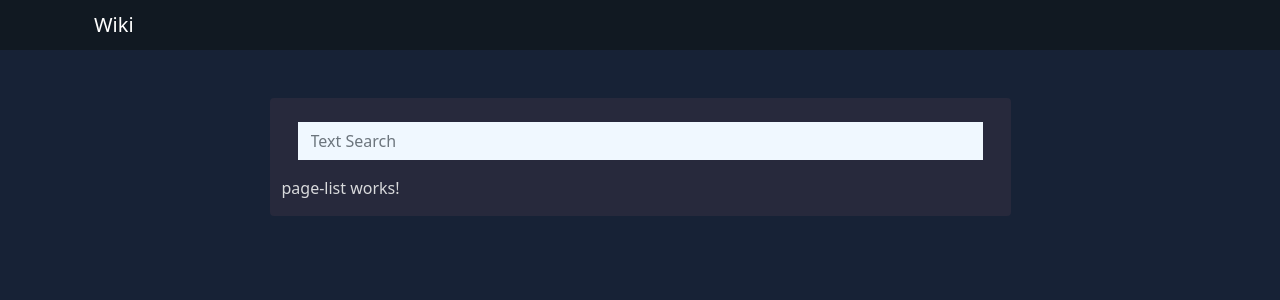
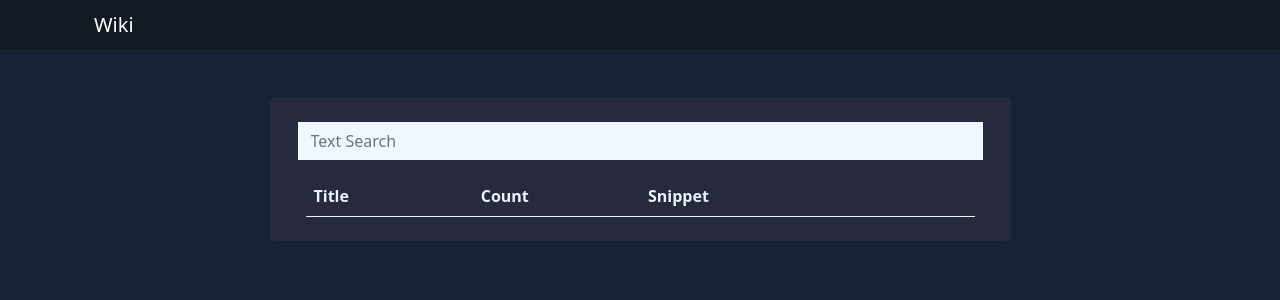
Before and after one commit to luc-dev10/angular-wiki-app, an Angular app: page / in a window 1280 px wide. Shown: the top 300 px of the page. Built offline with nearby package versions, Linux system fonts and the light colour scheme.

Commit message:
add page-list component

```diff
--- a/src/app/wiki/page-list/page-list.component.css
+++ b/src/app/wiki/page-list/page-list.component.css
@@ -0,0 +1,11 @@
+td {
+  color: #e6ebff !important;
+}
+
+tr {
+  border-bottom: 1px solid #e6f5ff !important;
+}
+
+th {
+  color: #e6f5ff !important;
+}
--- a/src/app/wiki/page-list/page-list.component.html
+++ b/src/app/wiki/page-list/page-list.component.html
@@ -1 +1,18 @@
-<p>page-list works!</p>
+<div class="container">
+  <table class="table mb-4">
+    <thead>
+      <tr>
+        <th class="col-sm-3" scope="col">Title</th>
+        <th class="col-sm-3" scope="col">Count</th>
+        <th class="col-sm-6" scope="col">Snippet</th>
+      </tr>
+    </thead>
+    <tbody>
+      <tr *ngFor="let page of pages">
+        <td class="col-sm-3">{{ page.title }}</td>
+        <td class="col-sm-3">{{ page.wordcount }}</td>
+        <td class="col-sm-6">{{ page.snippet }}</td>
+      </tr>
+    </tbody>
+  </table>
+</div>
```
Also changed, not shown: src/app/wiki/page-list/page-list.component.ts (+5 -6 lines).
